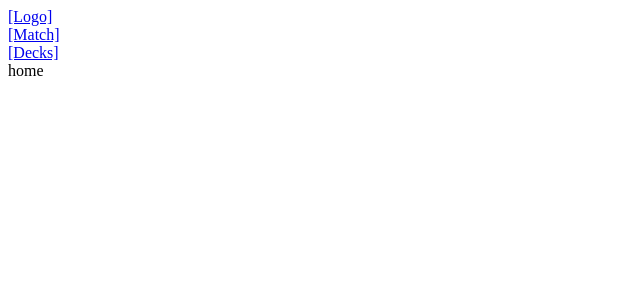
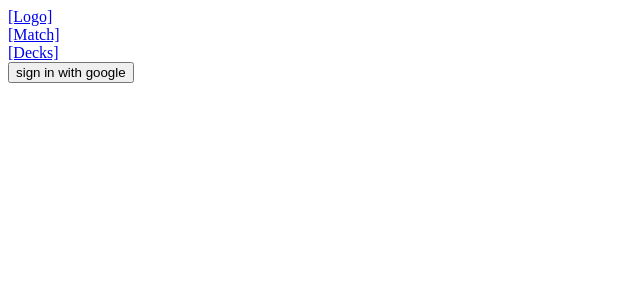
Before and after one commit to ComeToMiCasa/ygo.gg, a React app: page / in a window 1280 px wide. Shown: the top 300 px of the page, without its empty margins (0-640 px from the left). Built offline with nearby package versions, Linux system fonts and the light colour scheme; no server answers.

Commit message:
ADD firebase auth

```diff
--- a/components/deckSelector.js
+++ b/components/deckSelector.js
@@ -1,7 +1,7 @@
 import React, { useState } from "react";
 import Select from "react-select";
 
-const DeckSelector = ({ decks, setMyDeck, setYourDeck }) => {
+const DeckSelector = ({ decks, setDeck1, setDeck2 }) => {
     return (
         <div
             style={{
@@ -9,12 +9,8 @@ const DeckSelector = ({ decks, setMyDeck, setYourDeck }) => {
                 justifyContent: "space-between",
             }}
         >
-            <DeckDropdown decks={decks} name={"내 덱"} onSelect={setMyDeck} />
-            <DeckDropdown
-                decks={decks}
-                name={"상대 덱"}
-                onSelect={setYourDeck}
-            />
+            <DeckDropdown decks={decks} name={"내 덱"} onSelect={setDeck1} />
+            <DeckDropdown decks={decks} name={"상대 덱"} onSelect={setDeck2} />
         </div>
     );
 };
@@ -24,7 +20,7 @@ const DeckDropdown = ({ decks, name, onSelect }) => (
         {name}
         <Select
             options={decks}
-            onChange={(newValue) => onSelect(newValue)}
+            onChange={(newValue) => onSelect(newValue.value)}
             placeholder="덱 검색"
         />
     </div>
--- a/package.json
+++ b/package.json
@@ -33,6 +33,7 @@
   "dependencies": {
     "dotenv": "^16.0.1",
     "firebase": "^9.9.0",
+    "firebaseui": "^6.0.1",
     "react": "^18.2.0",
     "react-dom": "^18.2.0",
     "react-router-dom": "^6.3.0",
--- a/pages/admin.js
+++ b/pages/admin.js
@@ -2,10 +2,9 @@ import {
     addDoc,
     collection,
     deleteDoc,
-    doc,
-    getDoc,
     getDocs,
     query,
+    updateDoc,
     where,
 } from "firebase/firestore";
 import React, { useEffect, useState } from "react";
@@ -60,18 +59,31 @@ const Admin = () => {
             .then(() => setReload(!reload));
     };
 
+    const handleReject = (name) => {
+        const q = query(pendingRef, where("name", "==", name));
+        getDocs(q)
+            .then((res) =>
+                res.forEach((docSnapshot) =>
+                    deleteDoc(docSnapshot.ref)
+                        .then(() => console.log("delete success"))
+                        .catch((e) => console.error(e))
+                )
+            )
+            .then(() => setReload(!reload));
+    };
+
     const pendingList = pending.map(({ name }, index) => (
         <PendingEntry
             name={name}
             onSubmit={() => handleSubmit(name)}
+            onReject={() => handleReject(name)}
             key={index}
         />
     ));
 
     const deckList = decks.map(({ name, id }, index) => (
         <div key={index}>
-            {name}
-            {id}
+            {name} {id}
         </div>
     ));
 
@@ -84,11 +96,12 @@ const Admin = () => {
     );
 };
 
-const PendingEntry = ({ name, onSubmit }) => {
+const PendingEntry = ({ name, onSubmit, onReject }) => {
     return (
         <div>
             {name}
             <button onClick={onSubmit}>승인</button>
+            <button onClick={onReject}>거절</button>
         </div>
     );
 };
--- a/pages/home.js
+++ b/pages/home.js
@@ -1,8 +1,31 @@
-import React, { useEffect } from "react";
+import React, { useContext, useEffect } from "react";
+import {
+    GoogleAuthProvider,
+    onAuthStateChanged,
+    signInWithPopup,
+} from "firebase/auth";
+import auth, { googleProvider } from "../src/auth";
+import { userContext } from "../src/context";
 
 const Home = () => {
-    useEffect(() => {}, []);
-    return <div>home</div>;
+    const { username, setUsername, uid, setUid } = useContext(userContext);
+
+    const handleSignIn = () => {
+        signInWithPopup(auth, googleProvider)
+            .then((res) => {
+                const credential = GoogleAuthProvider.credentialFromResult(res);
+                const user = res.user;
+                console.log(user.uid);
+            })
+            .catch((e) => console.error(e));
+    };
+
+    return (
+        <div>
+            <button onClick={handleSignIn}>sign in with google</button>
+            {uid}
+        </div>
+    );
 };
 
 export default Home;
--- a/pages/matchRegister.js
+++ b/pages/matchRegister.js
@@ -1,16 +1,22 @@
-import React, { useEffect, useState } from "react";
+import React, { useContext, useEffect, useState } from "react";
 import db from "../src/db";
-import { addDoc, collection, getDocs } from "firebase/firestore";
+import { addDoc, collection, doc, getDocs } from "firebase/firestore";
 import DeckSelector from "../components/deckSelector";
 import GameSelector from "../components/gameSelector";
 import MatchComment from "../components/matchComment";
+import { userContext } from "../src/context";
 
 const MatchRegister = () => {
-    const ref = collection(db, "Decks");
+    const { uid } = useContext(userContext);
+
+    const deckRef = collection(db, "Decks");
+    const matchRef = collection(db, "Matches");
+    const userRef = collection(db, "Users");
+
     const [decks, setDecks] = useState([]);
 
-    const [myDeck, setMyDeck] = useState(null);
-    const [yourDeck, setYourDeck] = useState(null);
+    const [deck1, setDeck1] = useState(null);
+    const [deck2, setDeck2] = useState(null);
 
     const [matchWin, setMatchWin] = useState(true);
     const [game1Win, setGame1Win] = useState(true);
@@ -21,8 +27,45 @@ const MatchRegister = () => {
     const [game2First, setGame2First] = useState(true);
     const [game3First, setGame3First] = useState(true);
 
-    const [isInvalid, setIsInvalid] = useState(false);
+    const [isInvalid, setIsInvalid] = useState(true);
     const [comment, setComment] = useState("");
+
+    const handleSubmit = () => {
+        if (!deck1 || !deck2) {
+            alert("덱을 선택하세요");
+            return;
+        }
+        const games = isInvalid
+            ? [
+                  { win: game1Win, first: game1First },
+                  { win: game2Win, first: game2First },
+              ]
+            : [
+                  { win: game1Win, first: game1First },
+                  { win: game2Win, first: game2First },
+                  { win: game3Win, first: game3First },
+              ];
+
+        addDoc(collection(db, "Users/" + uid + "/Matches"), {
+            deck1: doc(db, "Decks", deck1),
+            deck2: doc(db, "Decks", deck2),
+            games,
+            matchWin,
+            comment,
+        })
+            .then((docRef) => console.log(docRef.id))
+            .catch((e) => console.error(e));
+
+        setDeck1(null);
+        setDeck2(null);
+        setGame1Win(true);
+        setGame2Win(true);
+        setGame3Win(true);
+        setGame1First(true);
+        setGame2First(true);
+        setGame3First(true);
+        setComment("");
+    };
 
     useEffect(() => {
         setMatchWin(
@@ -37,7 +80,7 @@ const MatchRegister = () => {
     }, [game1Win, game2Win, game3Win]);
 
     useEffect(() => {
-        getDocs(ref).then((res) => {
+        getDocs(deckRef).then((res) => {
             setDecks(
                 res.docs.map((docSnapshot) => {
                     const data = docSnapshot.data();
@@ -68,8 +111,8 @@ const MatchRegister = () => {
             <br />
             <DeckSelector
                 decks={decks}
-                setMyDeck={setMyDeck}
-                setYourDeck={setYourDeck}
+                setDeck1={setDeck1}
+                setDeck2={setDeck2}
             />
             <br />
             <GameSelector
@@ -102,9 +145,9 @@ const MatchRegister = () => {
             <br />
             <MatchComment
                 comment={comment}
-                handleChange={(e) => setComment(e.value)}
+                handleChange={(e) => setComment(e.target.value)}
             />
-            <button>등록</button>
+            <button onClick={handleSubmit}>등록</button>
         </div>
     );
 };
--- a/src/App.js
+++ b/src/App.js
@@ -1,14 +1,33 @@
-import React from "react";
+import React, { useState, useEffect } from "react";
 import Home from "../pages/home";
 import DeckRegister from "../pages/deckRegister";
 import MatchRegister from "../pages/matchRegister";
 import { Route, Routes } from "react-router-dom";
 import Header from "../components/header";
 import Admin from "../pages/admin";
+import { userContext } from "./context";
+import { onAuthStateChanged } from "firebase/auth";
+import auth from "./auth";
 
 const App = () => {
+    const [username, setUsername] = useState("");
+    const [uid, setUid] = useState("");
+
+    useEffect(() => {
+        const unsubscribe = onAuthStateChanged(auth, (user) => {
+            if (user) {
+                setUid(user.uid);
+                setUsername(user.displayName);
+            } else {
+                setUid(null);
+                setUsername(null);
+            }
+        });
+        return unsubscribe;
+    }, []);
+
     return (
-        <div>
+        <userContext.Provider value={{ username, setUsername, uid, setUid }}>
             <Header />
             <Routes>
                 <Route path="/" element={<Home />} />
@@ -16,7 +35,7 @@ const App = () => {
                 <Route path="/deck" element={<DeckRegister />} />
                 <Route path="/admin" element={<Admin />} />
             </Routes>
-        </div>
+        </userContext.Provider>
     );
 };
 
--- /dev/null
+++ b/src/auth.js
@@ -0,0 +1,5 @@
+import { getAuth, GoogleAuthProvider } from "firebase/auth";
+import app from "./firebase";
+
+export default getAuth(app);
+export const googleProvider = new GoogleAuthProvider();
--- /dev/null
+++ b/src/context.js
@@ -0,0 +1,8 @@
+import { createContext } from "react";
+
+export const userContext = createContext({
+    username: null,
+    setUsername: () => {},
+    uid: null,
+    setUid: () => {},
+});
--- a/src/firebase.js
+++ b/src/firebase.js
@@ -1,6 +1,8 @@
 // Import the functions you need from the SDKs you need
 import { initializeApp } from "firebase/app";
 import { getAnalytics } from "firebase/analytics";
+import { getAuth, GoogleAuthProvider } from "firebase/auth";
+import firebaseui from "firebaseui";
 
 // TODO: Add SDKs for Firebase products that you want to use
 // https://firebase.google.com/docs/web/setup#available-libraries
@@ -20,5 +22,6 @@ const firebaseConfig = {
 // Initialize Firebase
 const app = initializeApp(firebaseConfig);
 const analytics = getAnalytics(app);
+const auth = getAuth(app);
 
 export default app;
```
Also changed, not shown: 2 other files (tests, documents, lock files or other folders).
